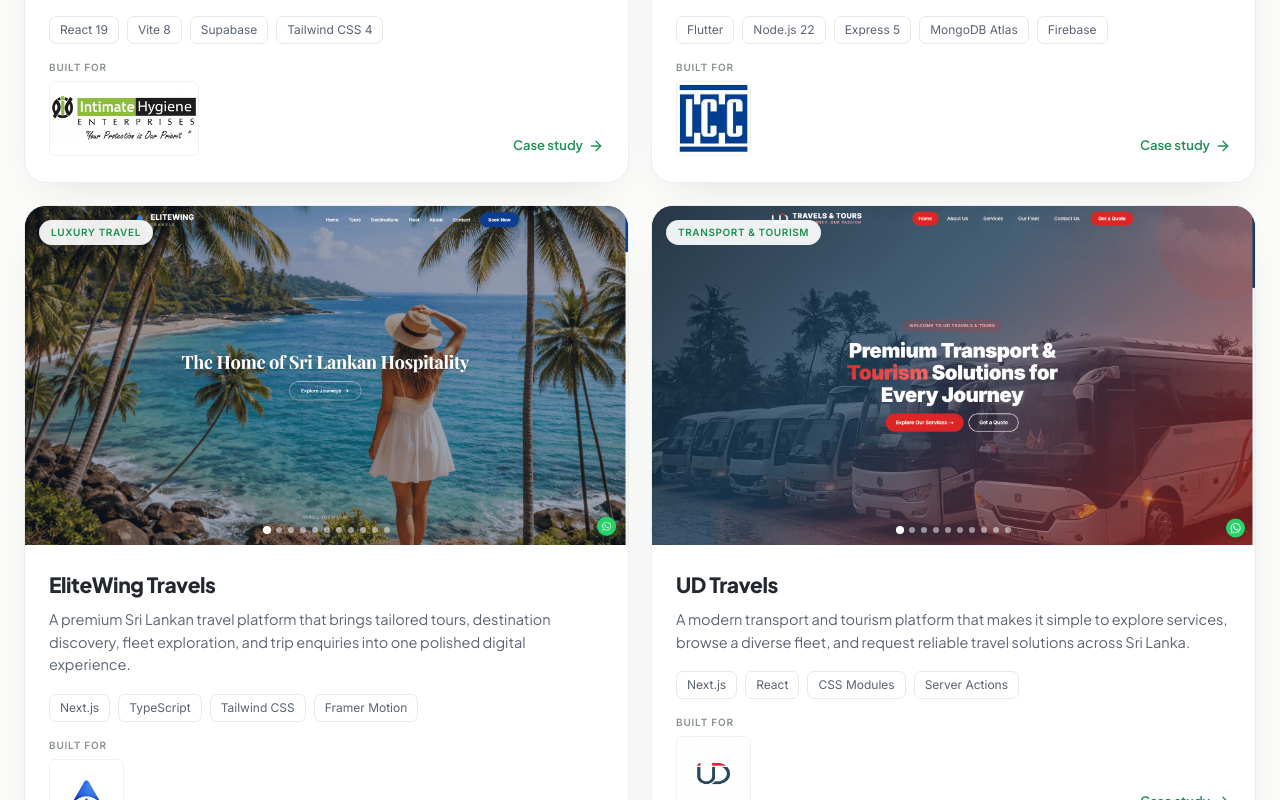
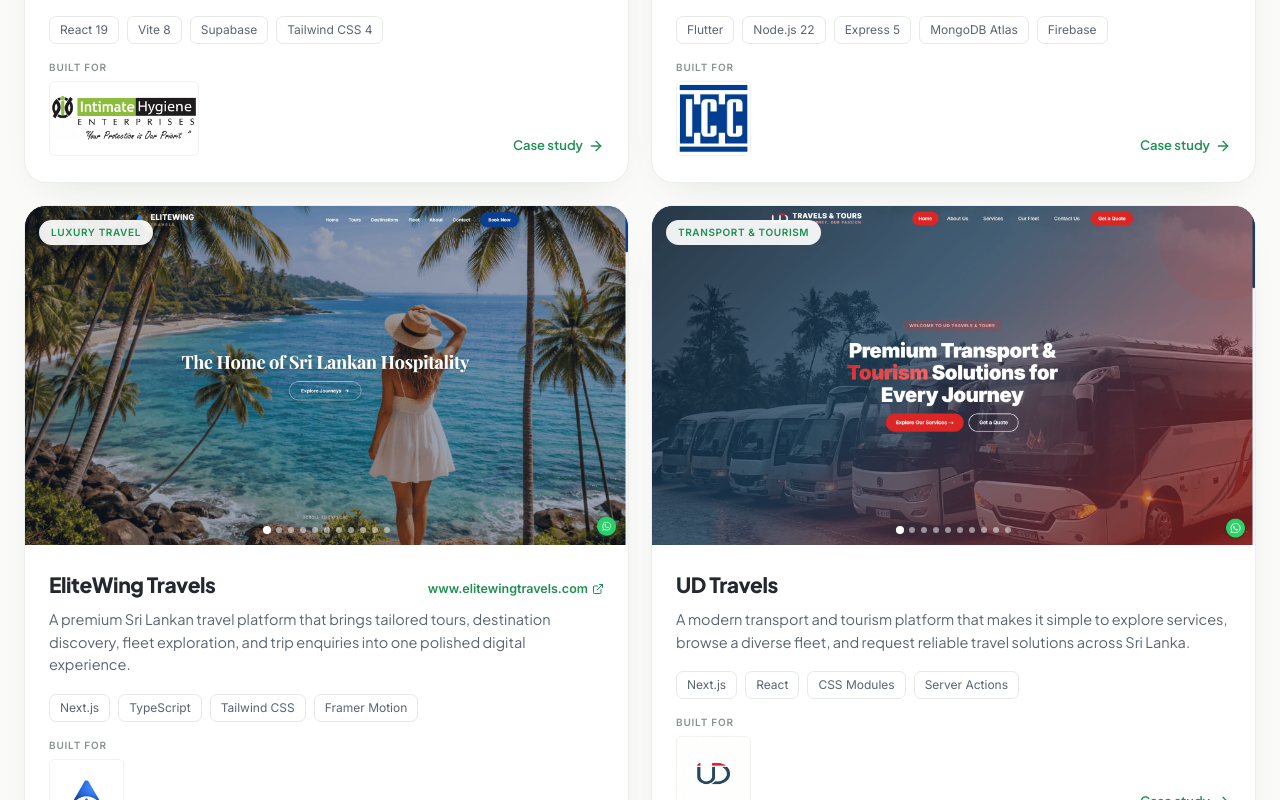
Before and after one commit to Aakashwije/vezvora, a Next.js app: page /work in a window 1280 px wide. Shown: the part 969-1769 px from the top of the page. Built offline with nearby package versions, Linux system fonts and the light colour scheme.

Commit message:
feat: add website link to project details in WorkGallery

```diff
--- a/src/app/work/WorkGallery.tsx
+++ b/src/app/work/WorkGallery.tsx
@@ -102,7 +102,21 @@
                   screenshotFit={project.screenshotFit}
                 />
                 <div className={styles.body}>
-                  <h3 className={styles.name}>{project.name}</h3>
+                  <div className={styles.nameRow}>
+                    <h3 className={styles.name}>{project.name}</h3>
+                    {project.websiteUrl && (
+                      <a
+                        href={project.websiteUrl}
+                        target="_blank"
+                        rel="noopener noreferrer"
+                        className={styles.websiteLink}
+                        onClick={(event) => event.stopPropagation()}
+                      >
+                        {project.websiteUrl.replace(/^https?:\/\//, "")}
+                        <Icon name="external" size={12} />
+                      </a>
+                    )}
+                  </div>
                   <p className={styles.desc}>{project.desc}</p>
                   <div className={styles.meta}>
                     <div className={styles.stack}>
--- a/src/app/work/work.module.css
+++ b/src/app/work/work.module.css
@@ -224,11 +224,32 @@
 .card:hover .body {
   transform: translateY(-2px);
 }
+.nameRow {
+  display: flex;
+  flex-wrap: wrap;
+  align-items: baseline;
+  justify-content: space-between;
+  gap: 6px 12px;
+  margin-bottom: 8px;
+}
+.websiteLink {
+  display: inline-flex;
+  align-items: center;
+  gap: 4px;
+  flex-shrink: 0;
+  font-family: var(--font-ui);
+  font-size: 12.5px;
+  font-weight: 600;
+  color: var(--green-deep);
+  white-space: nowrap;
+}
+.websiteLink:hover {
+  text-decoration: underline;
+}
 .name {
   font-size: 21px;
   font-weight: 800;
   letter-spacing: -0.02em;
-  margin-bottom: 8px;
 }
 .desc {
   font-size: 14.5px;
--- a/src/content/work.ts
+++ b/src/content/work.ts
@@ -19,6 +19,8 @@
   tech: string[];
   category: Exclude<ProjectFilter, "All">;
   caseStudyHref?: string;
+  /** Optional link to the live project website, shown above the project name. */
+  websiteUrl?: string;
   logo?: {
     src: string;
     alt: string;
@@ -85,6 +87,7 @@
     tech: ["Next.js", "TypeScript", "Tailwind CSS", "Framer Motion"],
     category: "Web Platforms",
     caseStudyHref: "/work/elitewing-travels",
+    websiteUrl: "https://www.elitewingtravels.com",
     logo: {
       src: "/elitewing.jpg",
       alt: "EliteWing Travels logo",
```
